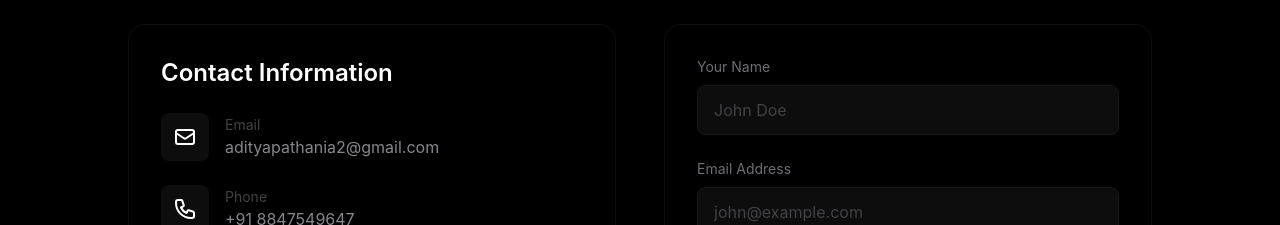
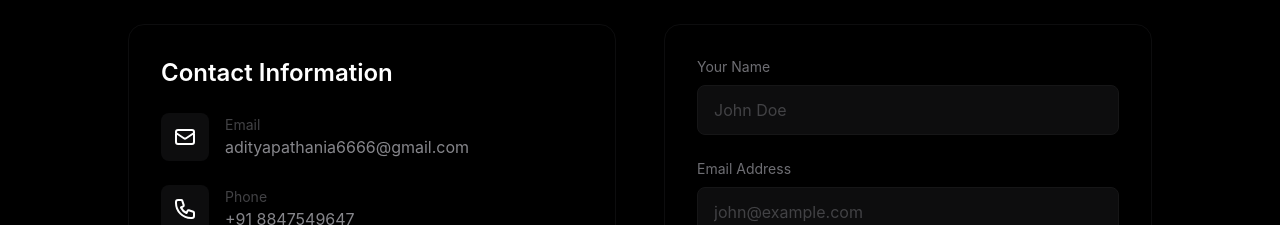
Before and after one commit to aditya3786/Portfolio, a React (Vite) app: page / in a window 1280 px wide. Shown: the part 5780-6005 px from the top of the page. Built offline with nearby package versions, Linux system fonts and the light colour scheme; no server answers.

Commit message:
Update email address to adityapathania6666@gmail.com

```diff
--- a/src/components/About.jsx
+++ b/src/components/About.jsx
@@ -62,7 +62,7 @@ export default function About() {
                   <a href="https://linkedin.com/in/aditya-pathania-680a41247" target="_blank" rel="noopener noreferrer" className="w-12 h-12 bg-apple-gray-800 rounded-full flex items-center justify-center hover:bg-apple-gray-700 hover:scale-105 transition-all duration-200 cursor-pointer">
                     <svg className="w-5 h-5" fill="currentColor" viewBox="0 0 24 24"><path d="M19 0h-14c-2.761 0-5 2.239-5 5v14c0 2.761 2.239 5 5 5h14c2.762 0 5-2.239 5-5v-14c0-2.761-2.238-5-5-5zm-11 19h-3v-11h3v11zm-1.5-12.268c-.966 0-1.75-.79-1.75-1.764s.784-1.764 1.75-1.764 1.75.79 1.75 1.764-.783 1.764-1.75 1.764zm13.5 12.268h-3v-5.604c0-3.368-4-3.113-4 0v5.604h-3v-11h3v1.765c1.396-2.586 7-2.777 7 2.476v6.759z"/></svg>
                   </a>
-                  <a href="mailto:adityapathania2@gmail.com" className="w-12 h-12 bg-apple-gray-800 rounded-full flex items-center justify-center hover:bg-apple-gray-700 hover:scale-105 transition-all duration-200 cursor-pointer">
+                  <a href="mailto:adityapathania6666@gmail.com" className="w-12 h-12 bg-apple-gray-800 rounded-full flex items-center justify-center hover:bg-apple-gray-700 hover:scale-105 transition-all duration-200 cursor-pointer">
                     <svg className="w-5 h-5" fill="none" stroke="currentColor" viewBox="0 0 24 24"><path strokeLinecap="round" strokeLinejoin="round" strokeWidth={2} d="M3 8l7.89 5.26a2 2 0 002.22 0L21 8M5 19h14a2 2 0 002-2V7a2 2 0 00-2-2H5a2 2 0 00-2 2v10a2 2 0 002 2z" /></svg>
                   </a>
                 </div>
--- a/src/components/Contact.jsx
+++ b/src/components/Contact.jsx
@@ -34,7 +34,7 @@ export default function Contact() {
         import.meta.env.VITE_EMAILJS_SERVICE_ID || 'YOUR_SERVICE_ID',
         import.meta.env.VITE_EMAILJS_TEMPLATE_ID || 'YOUR_TEMPLATE_ID',
         {
-          to_email: 'adityapathania2@gmail.com',
+          to_email: 'adityapathania6666@gmail.com',
           from_name: formData.name,
           from_email: formData.email,
           message: formData.message,
@@ -100,7 +100,7 @@ export default function Contact() {
                   </div>
                   <div>
                     <p className="text-sm text-apple-gray-500">Email</p>
-                    <p className="font-normal text-apple-gray-300">adityapathania2@gmail.com</p>
+                    <p className="font-normal text-apple-gray-300">adityapathania6666@gmail.com</p>
                   </div>
                 </div>
 
--- a/src/components/Footer.jsx
+++ b/src/components/Footer.jsx
@@ -17,7 +17,7 @@ export default function Footer() {
     },
     {
       name: 'Email',
-      href: 'mailto:adityapathania2@gmail.com',
+      href: 'mailto:adityapathania6666@gmail.com',
       icon: "M0 3v18h24v-18h-24zm21.518 2l-9.518 7.713-9.518-7.713h19.036zm-19.518 14v-11.817l10 8.104 10-8.104v11.817h-20z"
     }
   ]
--- a/src/components/Projects.jsx
+++ b/src/components/Projects.jsx
@@ -35,7 +35,7 @@ const projects = [
     description: "Real-time driver drowsiness detection using CNN and eye-tracking with OpenCV. Deployed with alarm alerts for vehicle safety and accident prevention.",
     image: "https://images.unsplash.com/photo-1488646953014-85cb44e25828?w=800&h=600&fit=crop",
     tech: ["Python", "OpenCV", "TensorFlow", "CNN", "Dlib", "Real-time Processing"],
-    github: "https://github.com/aditya3786",
+    github: "https://github.com/aditya3786/Driver-Drowsiness-Detection",
     live: "#"
   }
 ]
```
Also changed, not shown: 1 other file (tests, documents, lock files or other folders).
